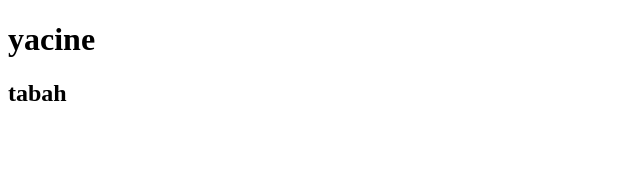
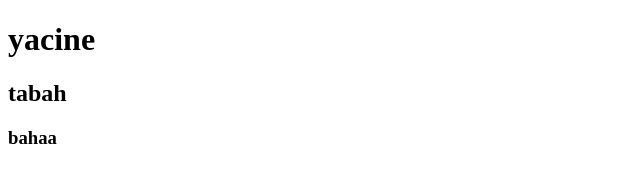
Before and after one commit to bahaahmd/test_project, a plain HTML site: page index2.html in a window 1280 px wide. Shown: the full height of the page, 0-640 px from the left. Drawn offline with Linux system fonts and the light colour scheme.

Commit message:
this are changes

```diff
--- a/index2.html
+++ b/index2.html
@@ -9,6 +9,8 @@
 <body>
     <h1>yacine</h1>
     <h2>tabah</h2>
+    <h3>bahaa
+    </h3>
 
 </body>
 </html>
```
